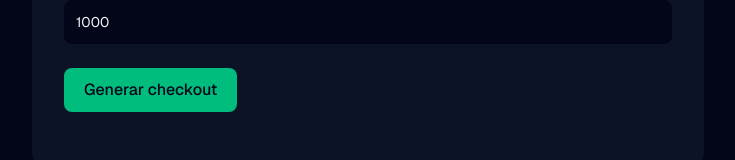
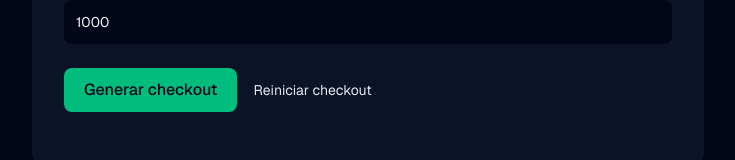
Before and after one commit to blastonyz/saltaparking, a Next.js app: page /checkout in a window 1280 px wide. Shown: the part 472-632 px from the top of the page, without its empty margins (272-1007 px from the left). Built offline with nearby package versions, Linux system fonts and the light colour scheme; no server answers.

Commit message:
keep going2

```diff
--- a/src/app/checkout/page.tsx
+++ b/src/app/checkout/page.tsx
@@ -29,6 +29,13 @@ export default function CheckoutPage() {
   const [loading, setLoading] = useState(false);
   const [lastInitPoint, setLastInitPoint] = useState("");
   const loadingSinceRef = useRef<number | null>(null);
+
+  function clearWalletContainer() {
+    const container = document.getElementById("wallet_container");
+    if (container) {
+      container.innerHTML = "";
+    }
+  }
 
   const publicKey = useMemo(
     () => process.env.NEXT_PUBLIC_MP_PUBLIC_KEY ?? process.env.MP_PUBLIC_KEY ?? "",
@@ -69,10 +76,7 @@ export default function CheckoutPage() {
 
       const mp = new sdk(publicKey, { locale: "es-AR" });
 
-      const container = document.getElementById("wallet_container");
-      if (container) {
-        container.innerHTML = "";
-      }
+      clearWalletContainer();
 
       mp.checkout({
         preference: { id: data.preferenceId },
@@ -104,6 +108,7 @@ export default function CheckoutPage() {
       if (staleForMs > 20000) {
         setLoading(false);
         loadingSinceRef.current = null;
+        clearWalletContainer();
         setStatusMsg("Se recuperó el estado de carga. Puedes intentar nuevamente.");
       }
     }, 1500);
@@ -119,6 +124,7 @@ export default function CheckoutPage() {
       if (staleForMs > 5000) {
         setLoading(false);
         loadingSinceRef.current = null;
+        clearWalletContainer();
         setStatusMsg("Volviste al checkout. Si cancelaste, puedes reintentar el pago.");
       }
     }
@@ -205,6 +211,19 @@ export default function CheckoutPage() {
 
         {!!statusMsg && <p className="mt-4 text-sm text-slate-300">{statusMsg}</p>}
 
+        <button
+          type="button"
+          onClick={() => {
+            setLoading(false);
+            loadingSinceRef.current = null;
+            clearWalletContainer();
+            setStatusMsg("Checkout reiniciado. Puedes generar una nueva preferencia.");
+          }}
+          className="mt-3 inline-flex h-10 items-center justify-center rounded-lg border border-slate-700 px-4 text-sm text-slate-200 transition hover:bg-slate-800"
+        >
+          Reiniciar checkout
+        </button>
+
         <div id="wallet_container" className="mt-6" />
 
         {lastInitPoint && (
--- a/src/app/context/auth-context.tsx
+++ b/src/app/context/auth-context.tsx
@@ -1,6 +1,6 @@
 "use client";
 
-import { createContext, useContext, type ReactNode } from "react";
+import { createContext, useContext, useEffect, type ReactNode } from "react";
 import { signIn, signOut, useSession } from "next-auth/react";
 
 type AuthContextValue = {
@@ -15,6 +15,12 @@ const AuthContext = createContext<AuthContextValue | undefined>(undefined);
 
 export function AuthProvider({ children }: { children: ReactNode }) {
   const { data: session, status: sessionStatus, update } = useSession();
+
+  useEffect(() => {
+    if (sessionStatus === "authenticated") {
+      void update();
+    }
+  }, [sessionStatus, update]);
 
   async function loginWithGoogle() {
     await signIn("google");
--- a/src/app/page.tsx
+++ b/src/app/page.tsx
@@ -24,7 +24,7 @@ type PendingUser = {
 export default function Home() {
   const { session, sessionStatus, loginWithGoogle, logout, refreshSession } = useAuth();
   const isAuthenticated = sessionStatus === "authenticated";
-  const role = session?.user?.role || "usuario";
+  const role = session?.user?.role;
 
   const [plateInput, setPlateInput] = useState(session?.user?.plate || "");
   const [message, setMessage] = useState("");
@@ -101,7 +101,7 @@ export default function Home() {
                 Sesion activa con: <span className="font-semibold">{session?.user?.email}</span>
               </p>
               <p>
-                Rol actual: <span className="font-semibold uppercase">{role}</span>
+                Rol actual: <span className="font-semibold uppercase">{role || "sin-definir"}</span>
               </p>
               <p>
                 Estado permisionario:{" "}
@@ -151,7 +151,7 @@ export default function Home() {
               Ir al checkout de Mercado Pago
             </Link>
 
-            {isAuthenticated && role === "admin" && (
+            {isAuthenticated && session?.user?.role === "admin" && (
               <>
                 <Link
                   href="/admin"
@@ -213,7 +213,7 @@ export default function Home() {
           </div>
         )}
 
-        {isAuthenticated && role === "admin" && (
+        {isAuthenticated && session?.user?.role === "admin" && (
           <div className="mt-6 rounded-xl border border-slate-800 bg-slate-950/70 p-4 space-y-3">
             <div className="flex items-center justify-between">
               <p className="text-sm font-medium text-slate-200">Aprobacion de permisionarios</p>
--- a/src/auth.ts
+++ b/src/auth.ts
@@ -44,7 +44,7 @@ export const authOptions: NextAuthOptions = {
       const resolvedEmail = await resolveEmailForToken(token, user);
 
       if (resolvedEmail) {
-        const profile = await getOrCreateProfile(resolvedEmail);
+        const profile = await getOrCreateProfile({ email: resolvedEmail, sub: token.sub });
         token.email = profile.email;
         token.role = profile.role;
         token.plate = profile.plate || undefined;
@@ -126,11 +126,19 @@ type AuthUserDoc = {
   updatedAt?: Date;
 };
 
-async function getOrCreateProfile(email: string): Promise<AppUserProfile> {
+async function getOrCreateProfile(params: {
+  email: string;
+  sub?: string | null;
+}): Promise<AppUserProfile> {
   const usersCollection = await getMongoCollection<AuthUserDoc>("users");
-  const existing = await usersCollection.findOne({ email });
+  const normalizedEmail = params.email.toLowerCase();
+  const byId =
+    typeof params.sub === "string" && ObjectId.isValid(params.sub)
+      ? await usersCollection.findOne({ _id: new ObjectId(params.sub) })
+      : null;
+
+  const existing = byId ?? (await usersCollection.findOne({ email: normalizedEmail }));
   const now = new Date();
-  const normalizedEmail = email.toLowerCase();
   const admin = isAdminEmail(normalizedEmail);
 
   const role = existing?.role ?? (admin ? "admin" : DEFAULT_ROLE);
@@ -138,7 +146,7 @@ async function getOrCreateProfile(email: string): Promise<AppUserProfile> {
   const permisionarioStatus = existing?.permisionarioStatus ?? (admin ? "approved" : "none");
 
   await usersCollection.updateOne(
-    { email: existing?.email ?? normalizedEmail },
+    existing?._id ? { _id: existing._id } : { email: existing?.email ?? normalizedEmail },
     {
       $set: {
         email: existing?.email ?? normalizedEmail,
```
